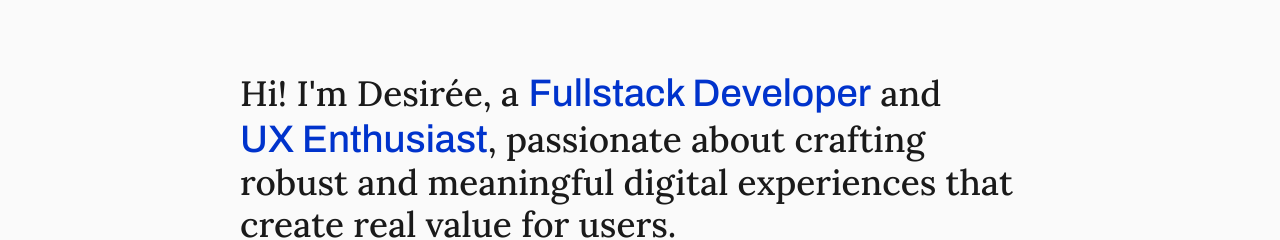
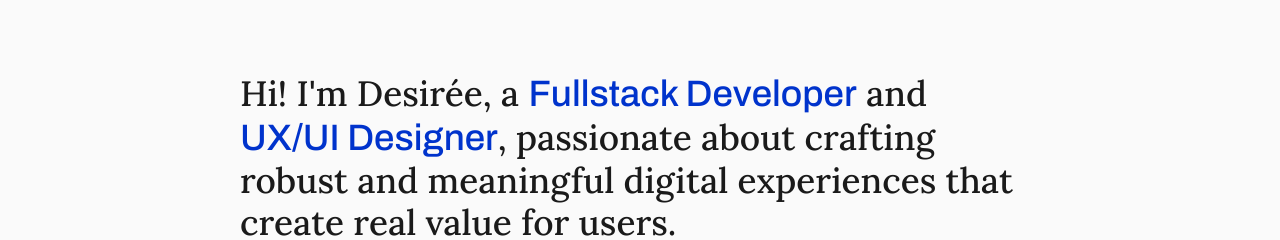
Before and after one commit to desireestrand/desireestrand.github.io, a React (Vite) app: page / in a window 1280 px wide. Shown: the part 134-374 px from the top of the page. Built offline with nearby package versions, Linux system fonts and the light colour scheme.

Commit message:
change work title

```diff
--- a/src/components/Hero/Hero.jsx
+++ b/src/components/Hero/Hero.jsx
@@ -5,7 +5,7 @@ function Hero() {
     <section className={s.hero}>
       <h1>
         Hi! I'm Desirée, a <span>Fullstack Developer</span> and <br />
-        <span>UX Enthusiast</span>, passionate about
+        <span>UX/UI Designer</span>, passionate about
         crafting robust and meaningful
         digital experiences
         that create real value for users.
--- a/src/components/Hero/Hero.module.css
+++ b/src/components/Hero/Hero.module.css
@@ -17,7 +17,7 @@
 
 .hero span {
   display: inline-block;
-  font-size: 2.4rem;
+  font-size: 2.3rem;
   font-family: "Archivo", sans-serif;
   font-variation-settings: "wdth" 125;
   color: var(--primary-color);
--- a/src/pages/AboutPage/AboutPage.jsx
+++ b/src/pages/AboutPage/AboutPage.jsx
@@ -7,7 +7,7 @@ function AboutPage() {
       <header className={s.header}>
         <h2>Desirée Strand</h2>
         <div className={s.details}>
-          <p className={s.title}>Fullstack Developer & UX Designer</p>
+          <p className={s.title}>Fullstack Developer & UX/UI Designer</p>
           <span className={s.location}>Stockholm, Sweden</span>
         </div>
       </header>
@@ -17,7 +17,7 @@ function AboutPage() {
         <p>
           Junior Fullstack Developer with a focus on
           <span className={s.highlight}> Frontend</span> and a background in
-          <span className={s.highlight}> UX</span>. Experienced in working
+          <span className={s.highlight}> UX/UI</span>. Experienced in working
           through the entire development lifecycle – from requirements and
           design to implementation, testing, and maintenance. I work in a
           structured and analytical manner, focusing on writing clean,
```
